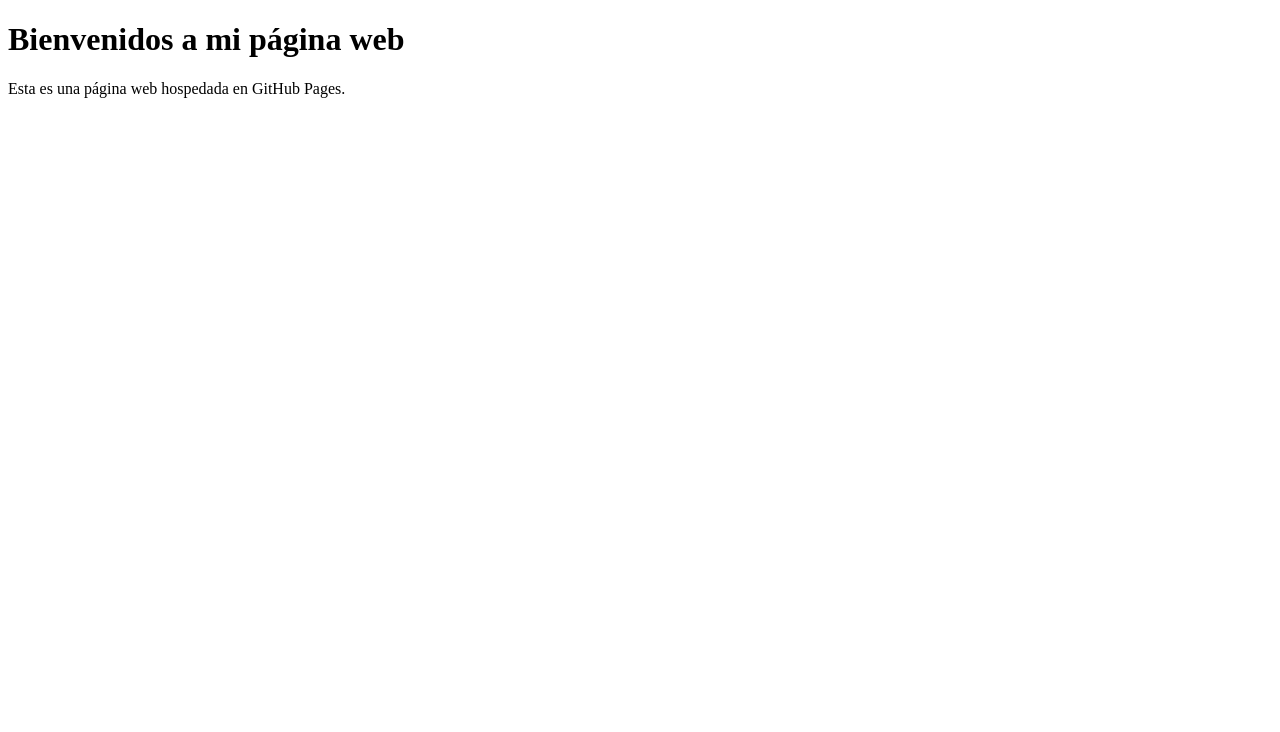
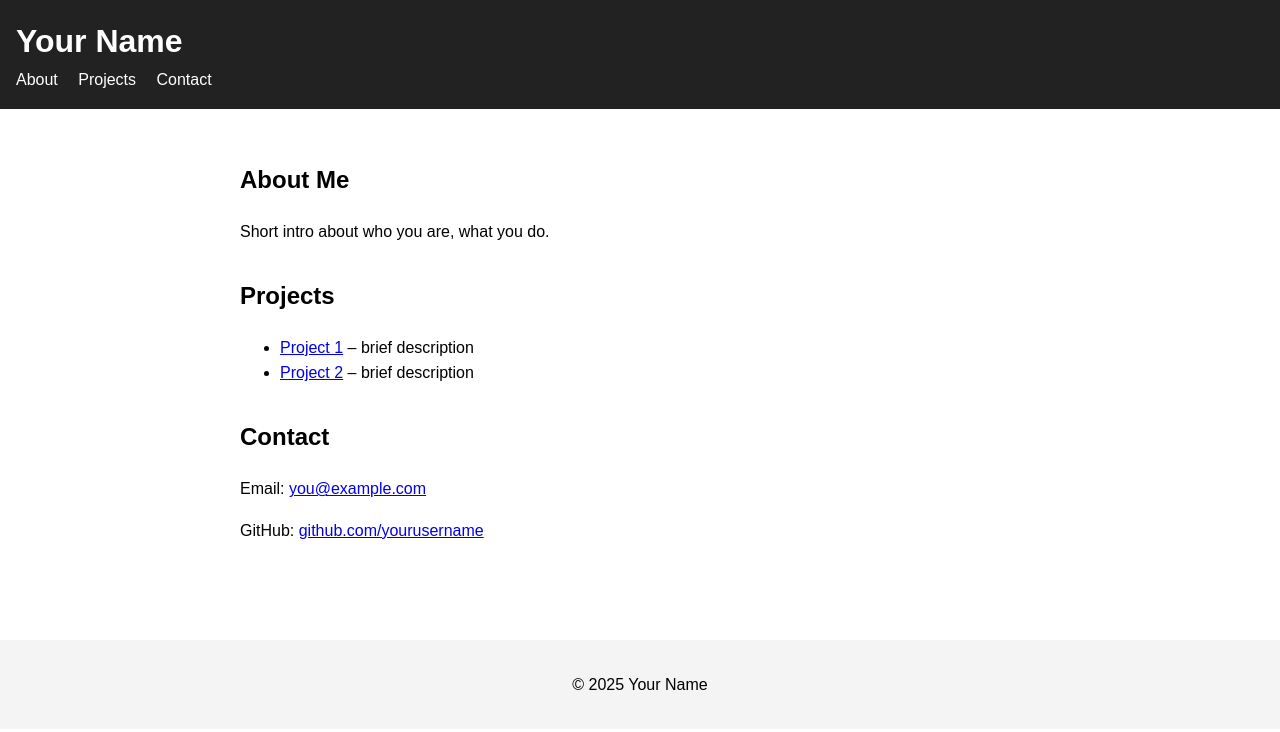
Before and after one commit to ehsanrafi/ehsanrafi.github.io, a plain HTML site: page index.html in a window 1280 px wide. Drawn offline with Linux system fonts and the light colour scheme; files that its build step writes are made by us from their sources.

Commit message:
minimal initial structure

```diff
--- /dev/null
+++ b/css/style.css
@@ -0,0 +1,42 @@
+body {
+  font-family: sans-serif;
+  margin: 0;
+  line-height: 1.6;
+}
+
+header {
+  background: #222;
+  color: #fff;
+  padding: 1rem;
+}
+
+header h1 {
+  margin: 0;
+}
+
+nav a {
+  color: #fff;
+  margin-right: 1rem;
+  text-decoration: none;
+}
+
+nav a:hover {
+  text-decoration: underline;
+}
+
+main {
+  padding: 2rem;
+  max-width: 800px;
+  margin: auto;
+}
+
+section {
+  margin-bottom: 2rem;
+}
+
+footer {
+  text-align: center;
+  padding: 1rem;
+  background: #f4f4f4;
+  margin-top: 2rem;
+}
--- a/index.html
+++ b/index.html
@@ -1,13 +1,44 @@
 <!DOCTYPE html>
-<html lang="es">
+<html lang="en">
 <head>
-    <meta charset="UTF-8">
-    <meta name="viewport" content="width=device-width, initial-scale=1.0">
-    <title>Mi Página Web</title>
-    <link rel="stylesheet" href="style.css">
+  <meta charset="UTF-8" />
+  <meta name="viewport" content="width=device-width, initial-scale=1.0" />
+  <title>Your Name</title>
+  <link rel="stylesheet" href="style.css" />
 </head>
 <body>
-    <h1>Bienvenidos a mi página web</h1>
-    <p>Esta es una página web hospedada en GitHub Pages.</p>
+  <header>
+    <h1>Your Name</h1>
+    <nav>
+      <a href="#about">About</a>
+      <a href="#projects">Projects</a>
+      <a href="#contact">Contact</a>
+    </nav>
+  </header>
+
+  <main>
+    <section id="about">
+      <h2>About Me</h2>
+      <p>Short intro about who you are, what you do.</p>
+    </section>
+
+    <section id="projects">
+      <h2>Projects</h2>
+      <ul>
+        <li><a href="https://github.com/yourusername/project1">Project 1</a> – brief description</li>
+        <li><a href="https://github.com/yourusername/project2">Project 2</a> – brief description</li>
+      </ul>
+    </section>
+
+    <section id="contact">
+      <h2>Contact</h2>
+      <p>Email: <a href="mailto:you@example.com">you@example.com</a></p>
+      <p>GitHub: <a href="https://github.com/yourusername">github.com/yourusername</a></p>
+    </section>
+  </main>
+
+  <footer>
+    <p>© 2025 Your Name</p>
+  </footer>
 </body>
 </html>
```
